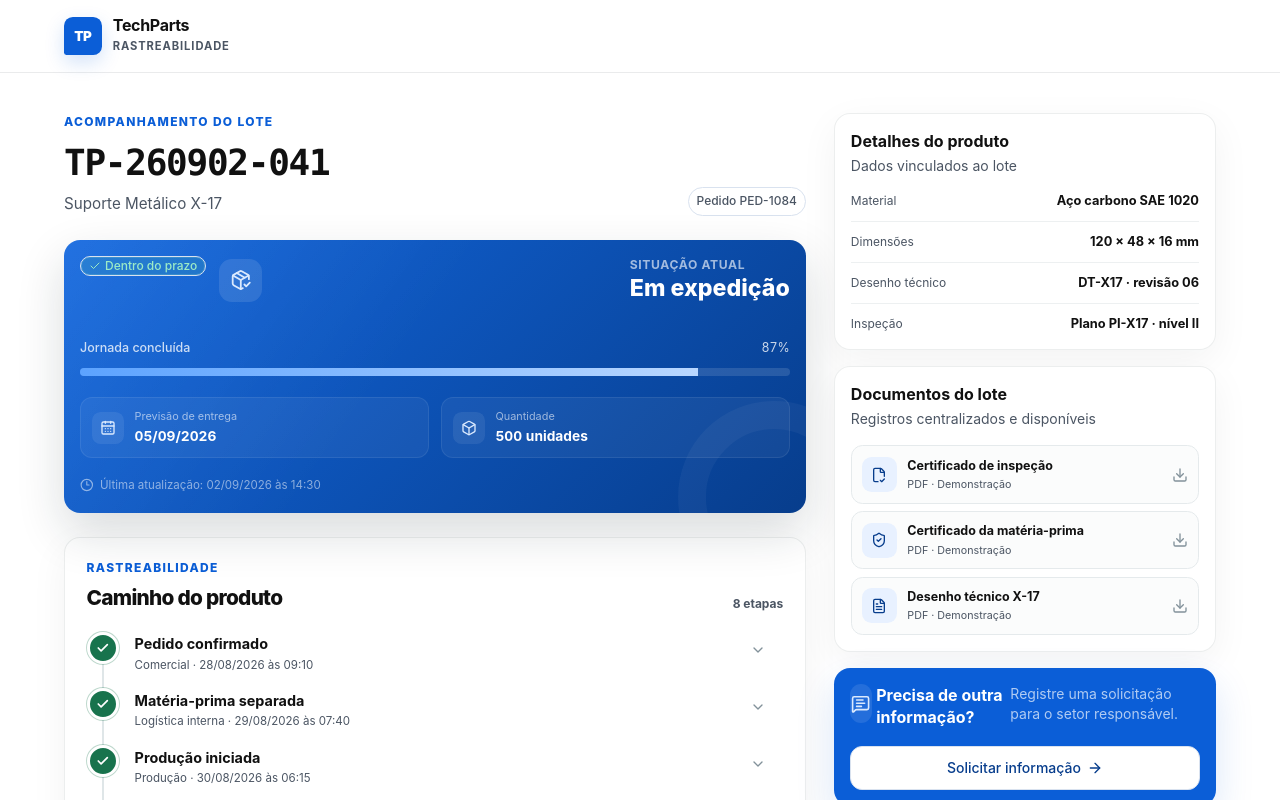
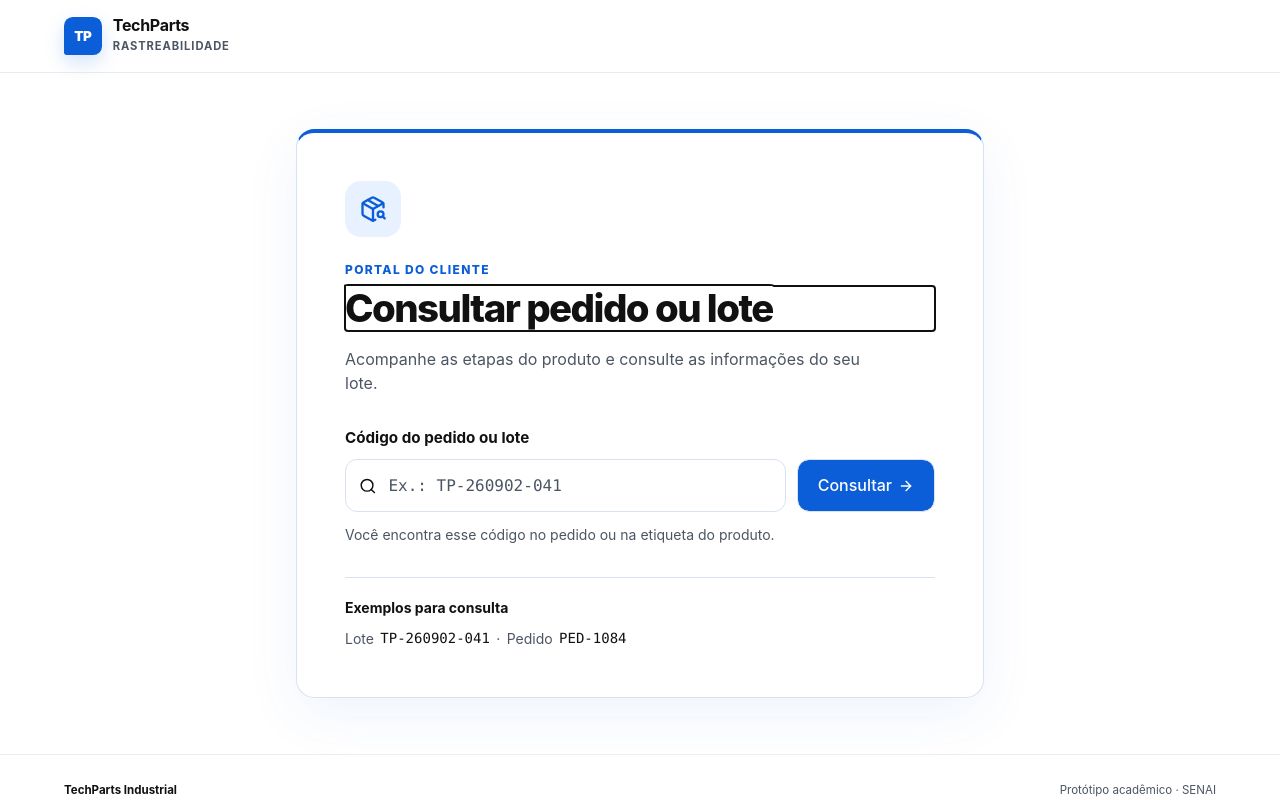
Before and after one commit to luanxso/DALA, a React (Vite) app: page / in a window 1280 px wide. Shown: the top 800 px of the page. Built offline with nearby package versions, Linux system fonts and the light colour scheme.

Commit message:
feat: add order and lot lookup portal

```diff
--- a/app/globals.css
+++ b/app/globals.css
@@ -159,6 +159,132 @@ summary:focus-visible {
   font-weight: 650;
   letter-spacing: 0.08em;
   text-transform: uppercase;
+}
+
+.portal-shell {
+  display: flex;
+  min-height: 100vh;
+  flex-direction: column;
+  background: white;
+}
+
+.portal-header {
+  display: flex;
+  justify-content: space-between;
+  align-items: center;
+  flex-wrap: wrap;
+  gap: 1rem;
+  padding-block: 0.9rem;
+}
+
+.lookup-back {
+  min-height: 2.65rem;
+  font-size: 0.875rem;
+}
+
+.brand-home {
+  border: 0;
+  background: transparent;
+  padding: 0;
+  cursor: pointer;
+  text-align: left;
+  font: inherit;
+}
+
+.lookup-main {
+  display: grid;
+  flex: 1;
+  align-items: center;
+  justify-items: center;
+  padding-block: clamp(2rem, 7vh, 5rem);
+}
+
+.lookup-card {
+  width: min(100%, 43rem);
+  border: 1px solid var(--border);
+  border-top: 4px solid var(--blue);
+  border-radius: 1.15rem;
+  padding: clamp(1.25rem, 5vw, 3rem);
+  background: white;
+  box-shadow: 0 1rem 3.5rem rgb(11 94 215 / 7%);
+}
+
+.lookup-icon {
+  display: grid;
+  width: 3.5rem;
+  height: 3.5rem;
+  place-items: center;
+  margin-bottom: 1.5rem;
+  border-radius: 1rem;
+  color: var(--blue);
+  background: #e8f1ff;
+}
+
+.lookup-icon svg { width: 1.75rem; height: 1.75rem; }
+
+.lookup-card h1 {
+  margin: 0.45rem 0 0;
+  color: var(--ink);
+  font-size: clamp(1.7rem, 5vw, 2.4rem);
+  font-weight: 800;
+  letter-spacing: -0.04em;
+  line-height: 1.16;
+}
+
+.lookup-description {
+  margin: 1rem 0 0;
+  color: var(--steel);
+  font-size: 1rem;
+  max-width: 33rem;
+}
+
+.lookup-form { margin-top: 2rem; }
+.lookup-form label { display: block; font-size: 0.95rem; font-weight: 700; }
+.lookup-controls { display: flex; gap: 0.65rem; margin-top: 0.6rem; }
+.lookup-input-wrap { position: relative; flex: 1; min-width: 0; }
+.lookup-input-wrap > svg {
+  position: absolute;
+  z-index: 1;
+  top: 50%;
+  left: 0.9rem;
+  width: 1.1rem;
+  height: 1.1rem;
+  transform: translateY(-50%);
+  color: var(--ink);
+  pointer-events: none;
+}
+.lookup-input {
+  height: 3.3rem;
+  padding-left: 2.65rem;
+  font-family: var(--font-mono-app);
+  font-size: 1rem;
+  background: white;
+}
+.lookup-submit { height: 3.3rem; padding-inline: 1.25rem; font-size: 1rem; }
+.lookup-help { margin: 0.75rem 0 0; color: var(--steel); font-size: 0.875rem; }
+.lookup-error {
+  margin: 1rem 0 0;
+  border-left: 3px solid #b42318;
+  border-radius: 0.25rem;
+  padding: 0.8rem 1rem;
+  background: #fff4f2;
+  color: #8f1d15;
+  font-size: 0.95rem;
+}
+.lookup-examples {
+  margin-top: 2rem;
+  padding-top: 1.2rem;
+  border-top: 1px solid var(--border);
+  font-size: 0.875rem;
+  color: var(--steel);
+}
+.lookup-examples > span { color: var(--ink); font-weight: 650; }
+.lookup-examples p { display: flex; flex-wrap: wrap; align-items: center; gap: 0.4rem; margin: 0.6rem 0 0; }
+.lookup-examples code { color: var(--ink); font-size: 0.875rem; }
+
+@media (max-width: 35rem) {
+  .lookup-controls { flex-direction: column; }
+  .lookup-submit { width: 100%; }
 }
 
 .page-grid {
--- a/app/layout.tsx
+++ b/app/layout.tsx
@@ -2,9 +2,9 @@ import type { Metadata, Viewport } from 'next';
 import './globals.css';
 
 export const metadata: Metadata = {
-  title: 'Rastreio do lote TP-260902-041 | TechParts',
+  title: 'Consultar pedido ou lote | TechParts',
   description:
-    'Acompanhamento de rastreabilidade do lote TP-260902-041 da TechParts Industrial.',
+    'Consulte seu pedido ou lote e acompanhe as etapas do produto na TechParts Industrial.',
 };
 
 export const viewport: Viewport = {
--- a/app/page.tsx
+++ b/app/page.tsx
@@ -1,6 +1,6 @@
 'use client';
 
-import { type SyntheticEvent, useState } from 'react';
+import { type SyntheticEvent, useEffect, useState } from 'react';
 import {
   ArrowRight,
   Box,
@@ -47,7 +47,8 @@ import {
   SelectValue,
 } from '@/components/ui/select';
 import { Textarea } from '@/components/ui/textarea';
-import { lotData } from '@/lib/lot-data.mjs';
+import { LookupScreen } from '@/components/lookup-screen';
+import { lookupLot, lookupFromSearch, createLookupHref } from '@/lib/lot-lookup.mjs';
 import {
   buildDocumentNotice,
   buildProtocolConfirmation,
@@ -69,6 +70,83 @@ const iconByDocument = {
 };
 
 export default function Home() {
+  const [route, setRoute] = useState<ReturnType<typeof lookupFromSearch> | undefined>(undefined);
+
+  useEffect(() => {
+    const syncLocation = () => setRoute(lookupFromSearch(window.location.search));
+    syncLocation();
+    window.addEventListener('popstate', syncLocation);
+    return () => window.removeEventListener('popstate', syncLocation);
+  }, []);
+
+  useEffect(() => {
+    if (route === undefined) return;
+    document.title = route?.lot
+      ? `Rastreio do lote ${route.lot.lot} | TechParts`
+      : 'Consultar pedido ou lote | TechParts';
+    document.getElementById(route?.lot ? 'lot-heading' : 'lookup-heading')?.focus();
+  }, [route]);
+
+  function navigate(code = '') {
+    const href = createLookupHref(window.location.href, code);
+    if (href !== `${window.location.pathname}${window.location.search}${window.location.hash}`) {
+      window.history.pushState(null, '', href);
+    }
+    setRoute(lookupFromSearch(window.location.search));
+    window.scrollTo({ top: 0 });
+  }
+
+  function search(code: string) {
+    const result = lookupLot(code);
+    if (result.status === 'empty') { navigate(); setRoute(result); }
+    else navigate(result.code);
+  }
+
+  if (route?.lot) {
+    return <LotTracking lotData={route.lot} onBack={() => navigate()} />;
+  }
+
+  return (
+    <div className="portal-shell">
+      <SiteHeader onHome={() => navigate()} />
+      {route === undefined ? (
+        <main className="shell lookup-main" aria-busy="true"><output>Carregando consulta…</output></main>
+      ) : (
+        <LookupScreen
+          key={route ? `${route.status}:${route.code}` : 'home'}
+          initialCode={route?.code ?? ''}
+          status={route?.status}
+          onSearch={search}
+        />
+      )}
+      <SiteFooter />
+    </div>
+  );
+}
+
+function SiteHeader({ onHome, showBack = false }: { onHome: () => void; showBack?: boolean }) {
+  return (
+    <header className="site-header">
+      <div className="shell portal-header">
+        <button type="button" className="brand brand-home" aria-label="TechParts — consultar pedido ou lote" onClick={onHome}>
+          <span className="brand-mark" aria-hidden="true">TP</span>
+          <span><strong>TechParts</strong><small>Rastreabilidade</small></span>
+        </button>
+        {showBack && <Button variant="outline" className="lookup-back" onClick={onHome}>Consultar outro código</Button>}
+      </div>
+    </header>
+  );
+}
+
+function SiteFooter() {
+  return (
+    <footer className="site-footer">
+      <div className="shell"><span>TechParts Industrial</span><span>Protótipo acadêmico · SENAI</span></div>
+    </footer>
+  );
+}
+
+function LotTracking({ lotData, onBack }: { lotData: typeof import('@/lib/lot-data.mjs').lotData; onBack: () => void }) {
   const [requestOpen, setRequestOpen] = useState(false);
   const [requestSent, setRequestSent] = useState(false);
   const [topic, setTopic] = useState('');
@@ -103,26 +181,14 @@ export default function Home() {
 
   return (
     <div className="min-h-screen bg-background text-foreground">
-      <header className="site-header">
-        <div className="shell flex items-center gap-4">
-          <a className="brand" href="#top" aria-label="TechParts — início">
-            <span className="brand-mark" aria-hidden="true">
-              TP
-            </span>
-            <span>
-              <strong>TechParts</strong>
-              <small>Rastreabilidade</small>
-            </span>
-          </a>
-        </div>
-      </header>
+      <SiteHeader onHome={onBack} showBack />
 
       <main id="top" className="shell page-grid">
         <section className="primary-column" aria-label="Acompanhamento do lote">
           <div className="lot-heading">
             <div>
               <p className="eyebrow">Acompanhamento do lote</p>
-              <h1>{lotData.lot}</h1>
+              <h1 id="lot-heading" tabIndex={-1}>{lotData.lot}</h1>
               <p>{lotData.product}</p>
             </div>
             <Badge variant="outline" className="order-badge">
@@ -317,19 +383,14 @@ export default function Home() {
           <div className="security-note">
             <ShieldCheck aria-hidden="true" />
             <p>
-              <strong>Consulta segura</strong>
-              <span>Somente informações autorizadas deste pedido são exibidas.</span>
+              <strong>Informações do lote</strong>
+              <span>Histórico e registros associados ao código consultado.</span>
             </p>
           </div>
         </aside>
       </main>
 
-      <footer className="site-footer">
-        <div className="shell">
-          <span>TechParts Industrial</span>
-          <span>Protótipo acadêmico · SENAI</span>
-        </div>
-      </footer>
+      <SiteFooter />
 
       <Dialog open={requestOpen} onOpenChange={handleRequestOpenChange}>
         <DialogContent className="request-dialog" showCloseButton={false}>
--- /dev/null
+++ b/components/lookup-screen.tsx
@@ -0,0 +1,77 @@
+'use client';
+
+import { useState, type SyntheticEvent } from 'react';
+import { ArrowRight, Search, PackageSearch } from 'lucide-react';
+import { Button } from '@/components/ui/button';
+import { Input } from '@/components/ui/input';
+
+type LookupScreenProps = {
+  initialCode: string;
+  status?: string;
+  onSearch: (code: string) => void;
+};
+
+export function LookupScreen({ initialCode, status, onSearch }: LookupScreenProps) {
+  const [code, setCode] = useState(initialCode);
+  const [edited, setEdited] = useState(false);
+  const error = edited ? '' : status === 'empty'
+    ? 'Digite o código do pedido ou do lote para consultar.'
+    : status === 'not-found'
+      ? 'Código não encontrado. Confira o código completo e tente novamente.'
+      : '';
+
+  function submit(event: SyntheticEvent<HTMLFormElement>) {
+    event.preventDefault();
+    setEdited(false);
+    onSearch(code);
+  }
+
+  return (
+    <main className="shell lookup-main" id="top">
+      <section className="lookup-card" aria-labelledby="lookup-heading">
+        <span className="lookup-icon" aria-hidden="true"><PackageSearch /></span>
+        <p className="eyebrow">Portal do cliente</p>
+        <h1 id="lookup-heading" tabIndex={-1}>Consultar pedido ou lote</h1>
+        <p className="lookup-description">
+          Acompanhe as etapas do produto e consulte as informações do seu lote.
+        </p>
+
+        <form className="lookup-form" onSubmit={submit} noValidate>
+          <label htmlFor="lookup-code">Código do pedido ou lote</label>
+          <div className="lookup-controls">
+            <div className="lookup-input-wrap">
+              <Search aria-hidden="true" />
+              <Input
+                id="lookup-code"
+                name="codigo"
+                className="lookup-input"
+                value={code}
+                onChange={(event) => { setCode(event.target.value); setEdited(true); }}
+                placeholder="Ex.: TP-260902-041"
+                autoComplete="off"
+                autoCapitalize="characters"
+                spellCheck={false}
+                maxLength={80}
+                aria-required="true"
+                aria-invalid={Boolean(error)}
+                aria-describedby={error ? 'lookup-help lookup-error' : 'lookup-help'}
+              />
+            </div>
+            <Button type="submit" className="lookup-submit" size="lg">
+              Consultar <ArrowRight aria-hidden="true" />
+            </Button>
+          </div>
+          <p id="lookup-help" className="lookup-help">
+            Você encontra esse código no pedido ou na etiqueta do produto.
+          </p>
+          {error && <p id="lookup-error" className="lookup-error" role="alert">{error}</p>}
+        </form>
+
+        <div className="lookup-examples">
+          <span>Exemplos para consulta</span>
+          <p>Lote <code>TP-260902-041</code> <span aria-hidden="true">·</span> Pedido <code>PED-1084</code></p>
+        </div>
+      </section>
+    </main>
+  );
+}
--- a/index.html
+++ b/index.html
@@ -5,10 +5,10 @@
     <meta name="viewport" content="width=device-width, initial-scale=1.0" />
     <meta
       name="description"
-      content="Acompanhamento de rastreabilidade do lote TP-260902-041 da TechParts Industrial."
+      content="Consulte seu pedido ou lote e acompanhe as etapas do produto na TechParts Industrial."
     />
     <meta name="theme-color" content="#0b5ed7" />
-    <title>Rastreio do lote TP-260902-041 | TechParts</title>
+    <title>Consultar pedido ou lote | TechParts</title>
   </head>
   <body>
     <div id="root"></div>
--- /dev/null
+++ b/lib/lot-lookup.mjs
@@ -0,0 +1,28 @@
+import { lotData } from './lot-data.mjs';
+
+/** @param {unknown} value */
+export function lookupLot(value) {
+  const code = typeof value === 'string' ? value.trim().toUpperCase() : '';
+  if (!code) return { status: 'empty', code, lot: null };
+  const lot = code === lotData.lot || code === lotData.order ? lotData : null;
+  return { status: lot ? 'found' : 'not-found', code, lot };
+}
+
+/** @param {string} search */
+export function lookupFromSearch(search) {
+  const params = new URLSearchParams(search);
+  return params.has('codigo') ? lookupLot(params.get('codigo')) : null;
+}
+
+/**
+ * Keep the deployment subdirectory intact when navigating or sharing a lot.
+ * @param {string} currentHref
+ * @param {string} [code]
+ */
+export function createLookupHref(currentHref, code = '') {
+  const url = new URL(currentHref);
+  const normalized = code.trim().toUpperCase();
+  if (normalized) url.searchParams.set('codigo', normalized);
+  else url.searchParams.delete('codigo');
+  return `${url.pathname}${url.search}`;
+}
```
Also changed, not shown: 2 other files (tests, documents, lock files or other folders).
